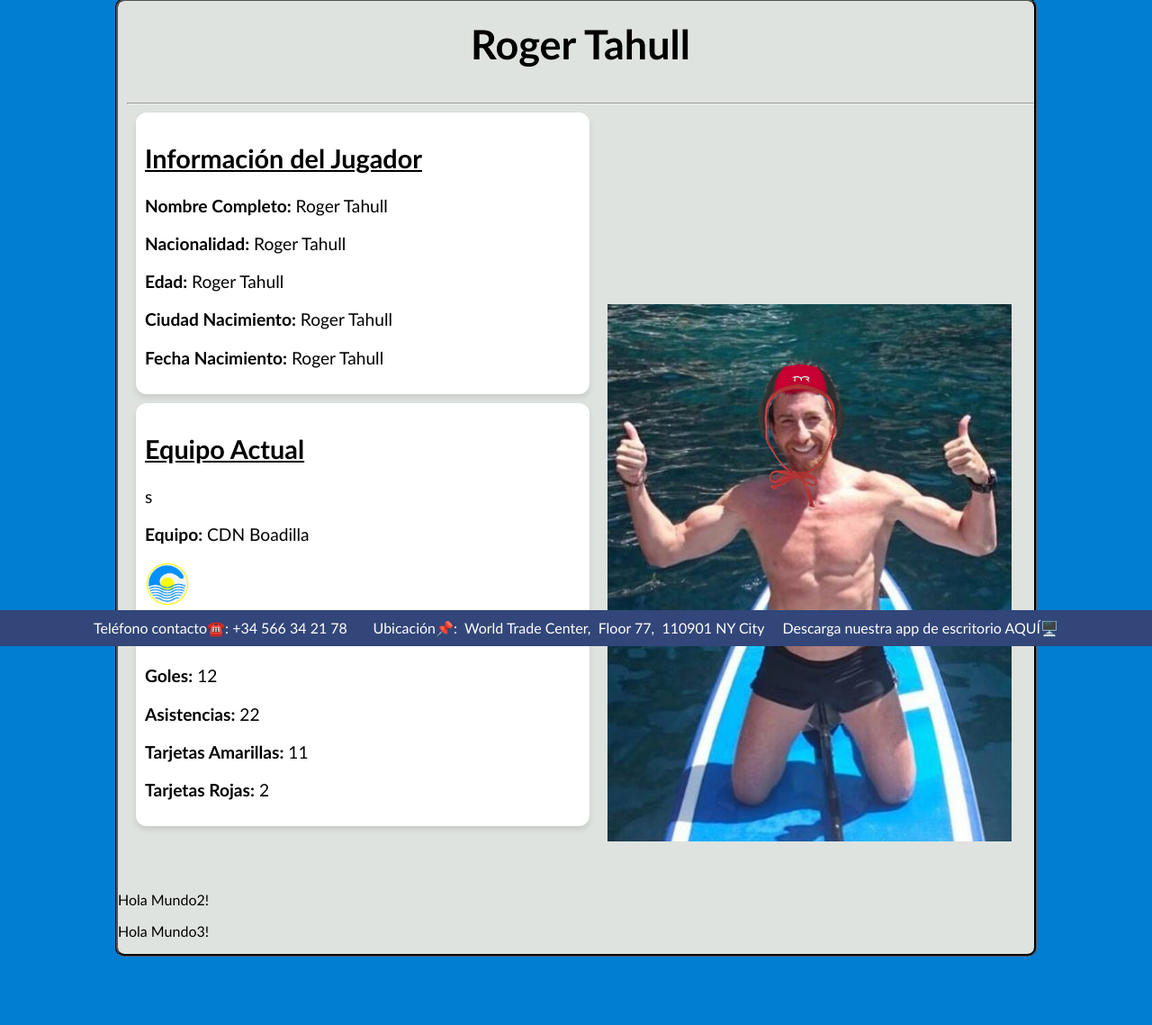
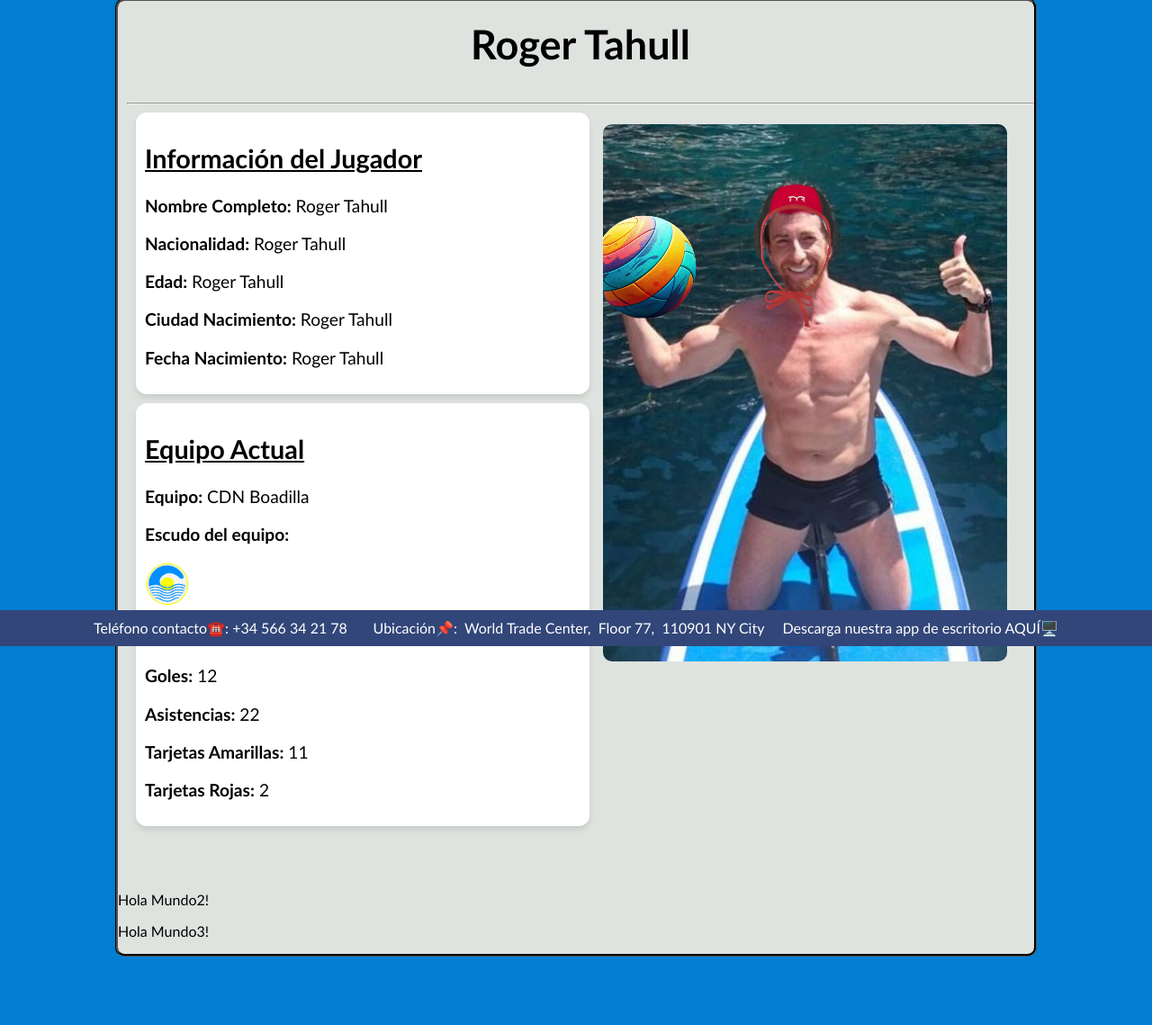
Before and after one commit to Andergilblaz/RWE.github.io, a PHP site: page /infoJugadores.html in a window 1280 px wide. Shown: the part 82-1221 px from the top of the page at 90% size. Run offline with PHP 8.4, Linux system fonts and the light colour scheme.

Commit message:
Actualización del día 29/04/2024 a las 14:15

```diff
--- a/PHP-XML-XSL-XSD/inicioDeSesion.php
+++ b/PHP-XML-XSL-XSD/inicioDeSesion.php
@@ -3,7 +3,7 @@
 session_start();
 
 // Ruta al archivo XML que contiene las cuentas de usuario
-$xmlFile = 'usuarios.xml';
+$xmlFile = '../XML/usuarios.xml';
 
 // Verifica si se ha enviado un formulario con datos de inicio de sesión
 if ($_SERVER['REQUEST_METHOD'] === 'POST') {
--- a/administradores.php
+++ b/administradores.php
@@ -51,7 +51,7 @@
                 <?php
 
 
-                $xmlFile = 'PHP-XML-XSL-XSD/contacto.xml';
+                $xmlFile = './XML/contacto.xml';
 
                 // Verificar si el archivo XML ha sido modificado desde la última carga
                 $lastModifiedTime = isset($_SESSION['lastModifiedTime']) ? $_SESSION['lastModifiedTime'] : 0;
@@ -219,7 +219,7 @@
             }
 
             // Ruta al archivo XML de usuarios
-            $xmlFileUsuarios = 'PHP-XML-XSL-XSD/usuarios.xml';
+            $xmlFileUsuarios = './XML/usuarios.xml';
 
             // Procesar el formulario para agregar usuarios
             if ($_SERVER['REQUEST_METHOD'] === 'POST' && isset($_POST['agregar_usuario'])) {
--- a/estilos.css
+++ b/estilos.css
@@ -992,27 +992,30 @@ input[type="password"] {
 
 /*-------------------------------InfoJugador-------------------------*/
 
-.infoJugador h1{
+.infoJugador h1 {
   margin-top: -130px;
 }
-.infoJugador{
+
+.infoJugador {
   font-size: larger;
   margin-left: 10px;
 
 }
+
 .infoJugador h2 {
   text-decoration: underline;
 }
 
-.imagenesJugadores{
+.imagenesJugadores img {
   float: right;
   flex: 1;
-  margin-top: -590px;
-  margin-right: 25px;
-  height: 200px;
+  margin-top: -790px;
+  margin-right: 30px;
+  border-radius: 10px;
+
 }
 
-.cuadradoContenedor{
+.cuadradoContenedor {
   border-radius: 12px;
   width: 50%;
   /* Adjust width as needed */
--- a/infoJugadores.html
+++ b/infoJugadores.html
@@ -68,9 +68,9 @@
                </article>
 
                <article class="cuadradoContenedor">
-                <h2>Equipo Actual</h2> s
+                <h2>Equipo Actual</h2>
                 <p> <strong> Equipo:</strong> CDN Boadilla </p>
-                <img src="./Multimedia/Fotos//Escudo Equipos/cdn-boadilla.png" alt="Escudo boadilla" width="50px">
+                <p> <strong> Escudo del equipo:</strong></p><img src="./Multimedia/Fotos//Escudo Equipos/cdn-boadilla.png" alt="Escudo boadilla" width="50px">
                 <p> <strong> Posición:</strong> Delantero</p>
                 <p> <strong> Goles:</strong> 12 </p>
                 <p> <strong> Asistencias:</strong> 22</p>
```
Also changed, not shown: PHP-XML-XSL-XSD/mensajesContacto.php (+4 -4 lines), Multimedia/Fotos/Jugadores/Boadilla/RogerTahullInfo.jpg, XML/contacto.xml (renamed from PHP-XML-XSL-XSD/contacto.xml), XML/usuarios.xml (renamed from PHP-XML-XSL-XSD/usuarios.xml), 4 other files. Lines whose indentation alone changed are shown as unchanged.
